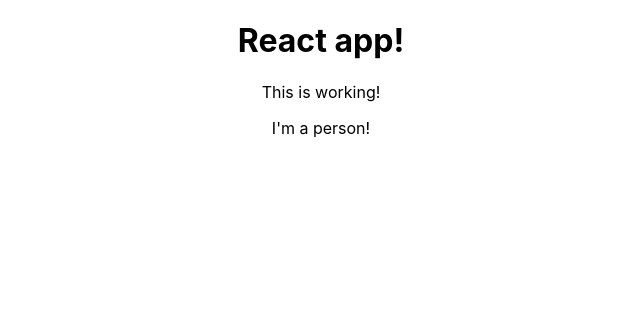
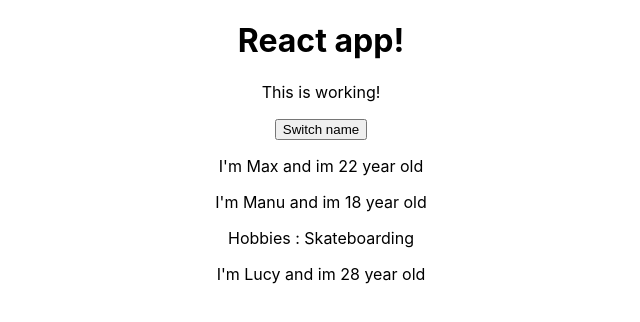
Before and after one commit to Papp-webster/react-project, a React (Create React App) app: page / in a window 1280 px wide. Shown: the top 322 px of the page, without its empty margins (319-959 px from the left). Built offline with nearby package versions, Linux system fonts and the light colour scheme.

Commit message:
Change names

```diff
--- a/src/App.js
+++ b/src/App.js
@@ -1,14 +1,37 @@
-import React from "react";
+import React, { useState } from "react";
 import "./App.css";
 import Person from "./Person/person";
-function App() {
+
+const App = (props) => {
+  const [person, setPersons] = useState({
+    persons: [
+      { name: "Max", age: "22" },
+      { name: "Manu", age: "18" },
+      { name: "Lucy", age: "28" },
+    ],
+    other: "something",
+  });
+  const switchNameHandler = () => {
+    setPersons({
+      persons: [
+        { name: "Zoli", age: "33" },
+        { name: "Pisti", age: "36" },
+        { name: "Géza", age: "22" },
+      ],
+    });
+  };
   return (
     <div className="App">
       <h1>React app!</h1>
       <p>This is working!</p>
-      <Person />
+      <button onClick={switchNameHandler}>Switch name</button>
+      <Person name={person.persons[0].name} age={person.persons[0].age} />
+      <Person name={person.persons[1].name} age={person.persons[1].age}>
+        Hobbies : Skateboarding
+      </Person>
+      <Person name={person.persons[2].name} age={person.persons[2].age} />
     </div>
   );
-}
+};
 
 export default App;
--- a/src/Person/person.js
+++ b/src/Person/person.js
@@ -1,7 +1,14 @@
 import React from "react";
 
-const person = () => {
-  return <p>I'm a person!</p>;
+const person = (props) => {
+  return (
+    <div>
+      <p>
+        I'm {props.name} and im {props.age} year old
+      </p>
+      <p>{props.children}</p>
+    </div>
+  );
 };
 
 export default person;
```
